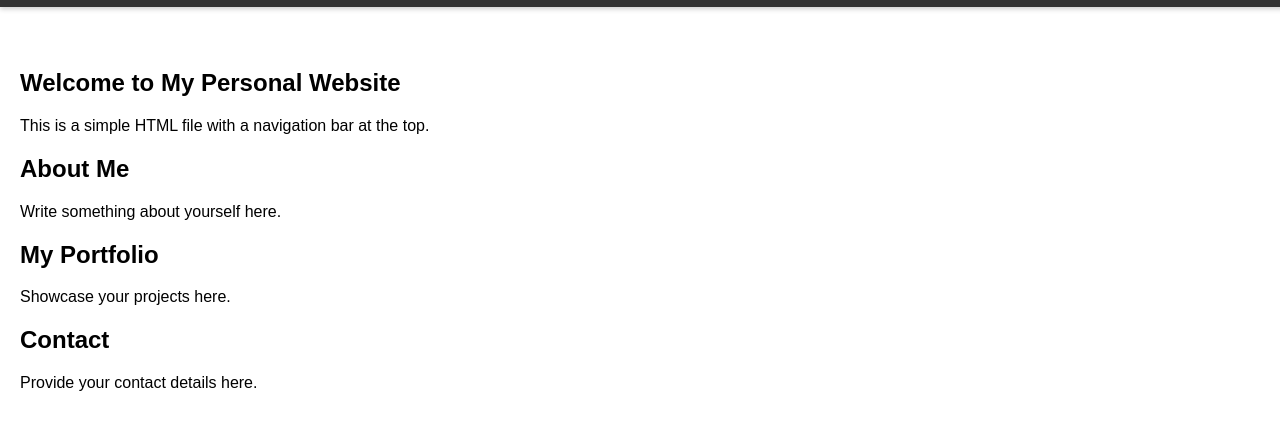
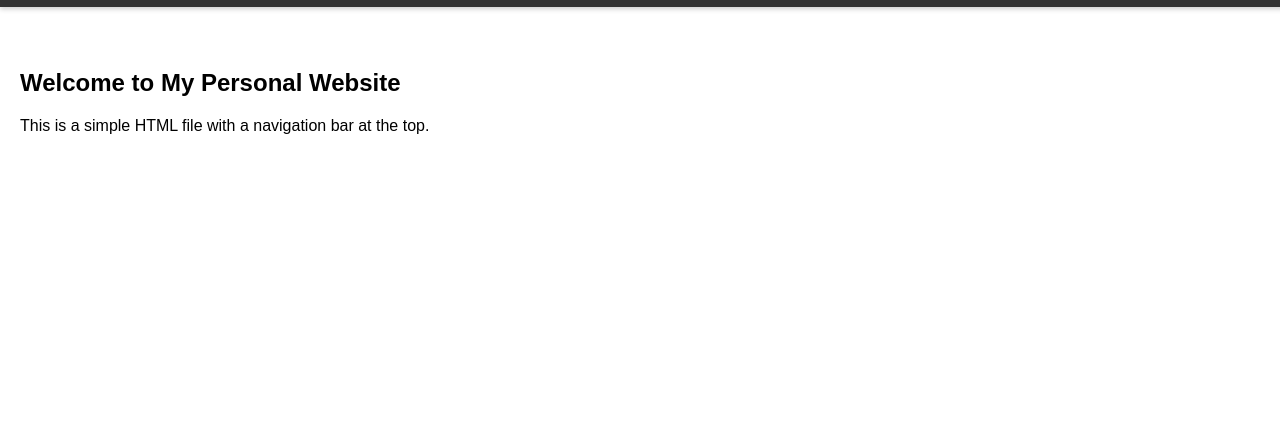
Before and after one commit to reno-ogden/reno-ogden.github.io, a plain HTML site: page index.html in a window 1280 px wide. Shown: the part 31-460 px from the top of the page. Drawn offline with Linux system fonts and the light colour scheme.

Commit message:
index.html

```diff
--- a/index.html
+++ b/index.html
@@ -55,10 +55,10 @@
     <nav>
         <div class="logo">My Website</div>
         <ul>
-            <li><a href="#home">Home</a></li>
-            <li><a href="#about">About</a></li>
-            <li><a href="#portfolio">Portfolio</a></li>
-            <li><a href="#contact">Contact</a></li>
+            <li><a href="index.html">Home</a></li>
+            <li><a href="about.html">About</a></li>
+            <li><a href="portfolio.html">Portfolio</a></li>
+            <li><a href="contact.html">Contact</a></li>
         </ul>
     </nav>
 
@@ -67,21 +67,6 @@
             <h1>Welcome to My Personal Website</h1>
             <p>This is a simple HTML file with a navigation bar at the top.</p>
         </section>
-
-        <section id="about">
-            <h2>About Me</h2>
-            <p>Write something about yourself here.</p>
-        </section>
-
-        <section id="portfolio">
-            <h2>My Portfolio</h2>
-            <p>Showcase your projects here.</p>
-        </section>
-
-        <section id="contact">
-            <h2>Contact</h2>
-            <p>Provide your contact details here.</p>
-        </section>
     </div>
 </body>
 </html>
```
